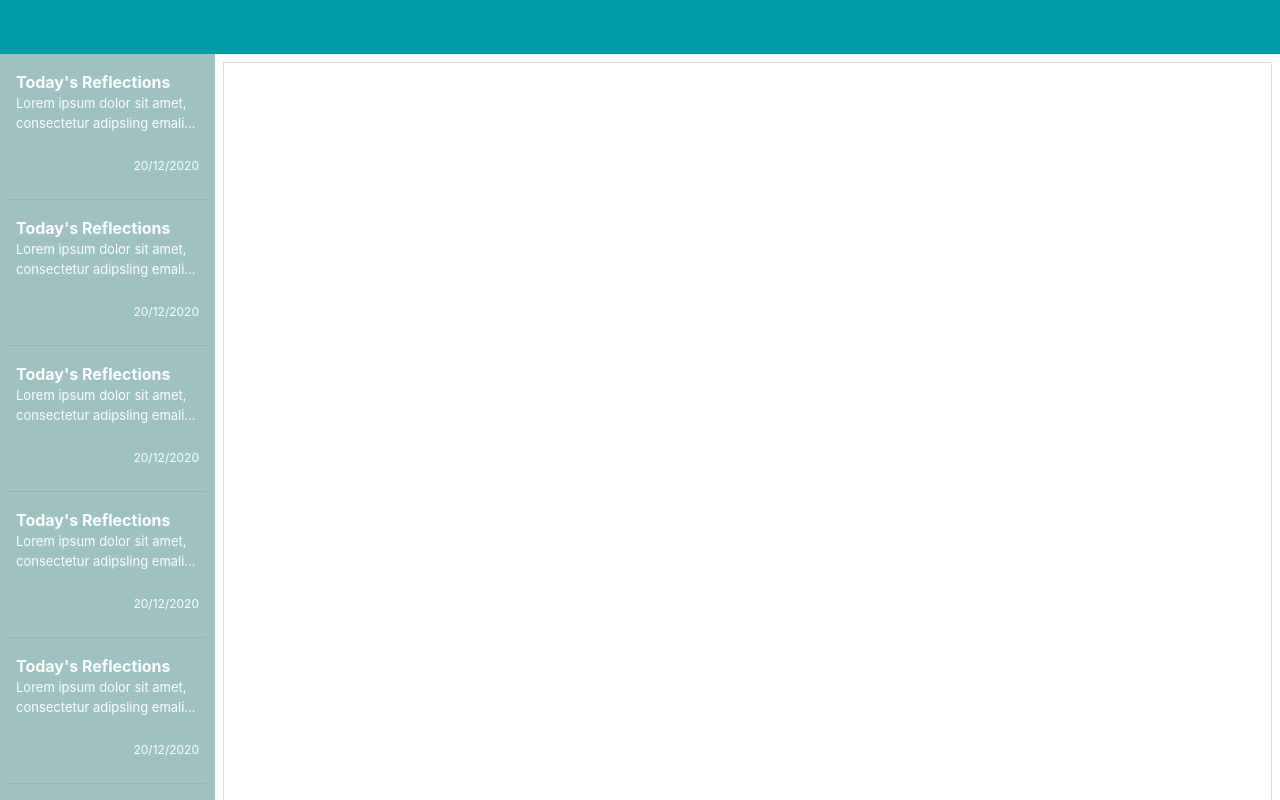
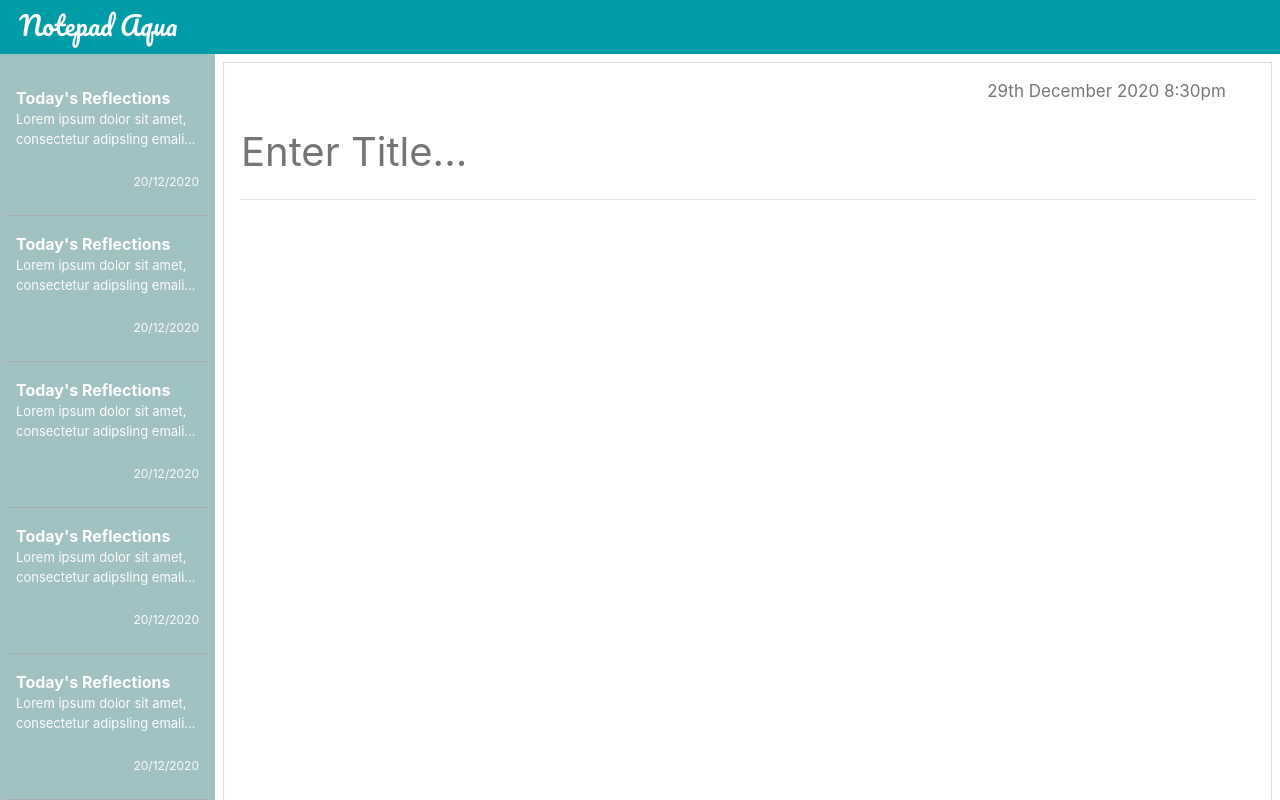
Before and after one commit to donnalmh/notepad, a React (Create React App) app: page / in a window 1280 px wide. Built offline with nearby package versions, Linux system fonts and the light colour scheme.

Commit message:
Logic: Add in TextArea

```diff
--- a/src/Containers/MidContainer.js
+++ b/src/Containers/MidContainer.js
@@ -6,25 +6,25 @@ import NotesExpanded from './NotesExpanded';
 import NoteListItem from './NoteListItem'
 
 let items = [0,0,0,0,0,0,0,0,0,0,0,0,0,0]
-let itemList = items.map( (item, index) =>
+let itemList = items.map((item, index) =>
     (
-        <span>
-    <NoteListItem></NoteListItem>
-    <hr className="line-break  mt-3 mb-2" />
-    </span>
-))
+        <span key={index}>
+            <NoteListItem></NoteListItem>
+            <hr className="line-break  mt-3 mb-2" />
+        </span>
+    )
+)
 
 function MidContainer(){
     return (
         <div className="body-content">
             <Container fluid>
                 <div>
-                    <div className="list p-2 left-scrollable">
+                    <div className="list p-2 pt-4 left-scrollable">
                         {itemList}
                     </div>
                     <div className="p-2 right-scrollable">
                         <NotesExpanded></NotesExpanded>
-                        {/* 2 of 2 */}
                     </div>
                 </div>
              </Container>
--- a/src/Containers/NoteListItem.js
+++ b/src/Containers/NoteListItem.js
@@ -2,7 +2,7 @@ import './NoteListItem.css'
 
 function NoteListItem() {
     return (
-        <div class="p-2">
+        <div className="p-2">
             <div id="title">Today's Reflections</div>
             <div id="summary">Lorem ipsum dolor sit amet, consectetur adipsling emali...</div>
             <br></br>
--- a/src/Containers/NotesExpanded.css
+++ b/src/Containers/NotesExpanded.css
@@ -0,0 +1,40 @@
+#note-border {
+    border: 1px solid #DDDDDD;
+    height: 100vh;
+}
+
+#note-date {
+   color: #747874!important;
+   font-size: 17px;
+}
+
+.title {
+    color: #7B8D93;
+}
+
+.notes-detail {
+    color: #888;
+}
+
+input {
+    border: none;
+    font-size:40px!important;
+    color: #7B8D93;
+}
+
+input:focus {
+    outline: none !important;
+}
+
+textarea {
+    color: #3D3D3D;
+    width: 100%;
+    height: 100vh;
+    overflow: auto;
+    border: none;
+    resize: vertical;
+}
+
+textarea:focus {
+    outline: none !important;
+}
--- a/src/Containers/NotesExpanded.js
+++ b/src/Containers/NotesExpanded.js
@@ -1,4 +1,7 @@
 import styled from 'styled-components';
+import Row from 'react-bootstrap/Row'
+import Col from 'react-bootstrap/Col'
+import './NotesExpanded.css'
 
 const Div = styled.div`
   border: 1px solid #DDDDDD;
@@ -7,6 +10,25 @@ const Div = styled.div`
 
 const NotesExpanded = () => (
   <Div>
+    <Row>
+      <Col md={{ span: 4, offset: 8 }}>
+        <div id="note-date" className="p-3">29th December 2020 8:30pm</div>
+      </Col>
+    </Row>
+    <Row className="text-left m-0">
+      <Col className="title">
+         <input type="text" placeholder="Enter Title..."></input>
+         <hr></hr>
+      </Col>
+    </Row>
+    <Row className="text-left m-0">
+      <Col className="notes-detail">
+        <textarea></textarea>
+      </Col>
+    </Row>
+
+
+
   </Div>
 )
 
--- a/src/Containers/TopContainer.css
+++ b/src/Containers/TopContainer.css
@@ -6,3 +6,13 @@
     background-color: #009DA9;
     z-index: 999;
 }
+
+#logo {
+    font-size: 26px;
+    text-align: left;
+    left: 1.5%;
+    position: absolute;
+    top: 12%;
+    color: #FDFDFD;
+    font-family: 'Pacifico', cursive;
+}
--- a/src/Containers/TopContainer.js
+++ b/src/Containers/TopContainer.js
@@ -3,6 +3,9 @@ import './TopContainer.css'
 function TopContainer(){
     return (
         <div className="fixed-header">
+            <div id="logo">
+                Notepad Aqua
+            </div>
         </div>
     );
 }
--- a/src/index.css
+++ b/src/index.css
@@ -1,3 +1,5 @@
+@import url('https://fonts.googleapis.com/css2?family=Pacifico&family=Yellowtail&display=swap');
+
 body {
   margin: 0;
   font-family: -apple-system, BlinkMacSystemFont, 'Segoe UI', 'Roboto', 'Oxygen',
```
Also changed, not shown: 1 other file (tests, documents, lock files or other folders).
